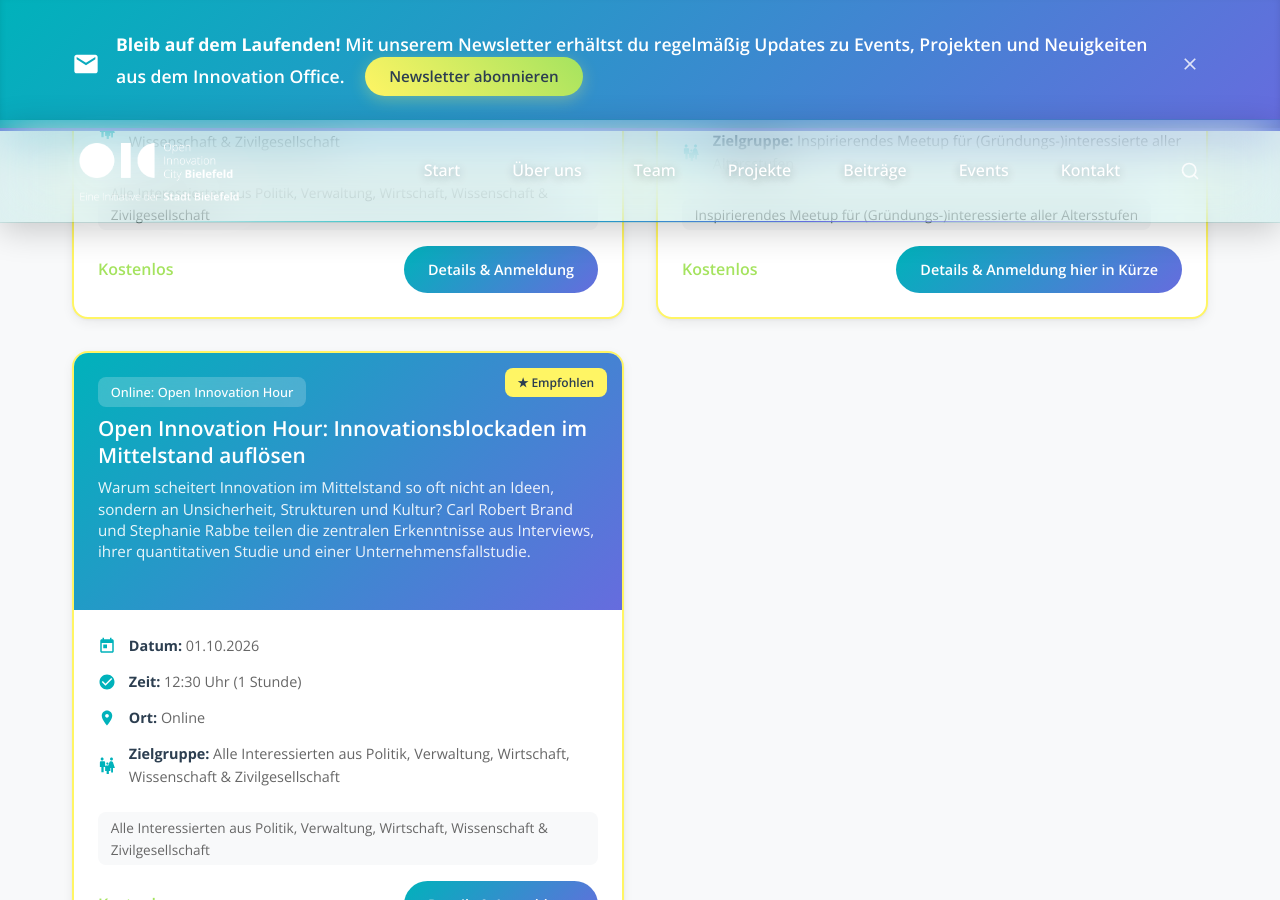
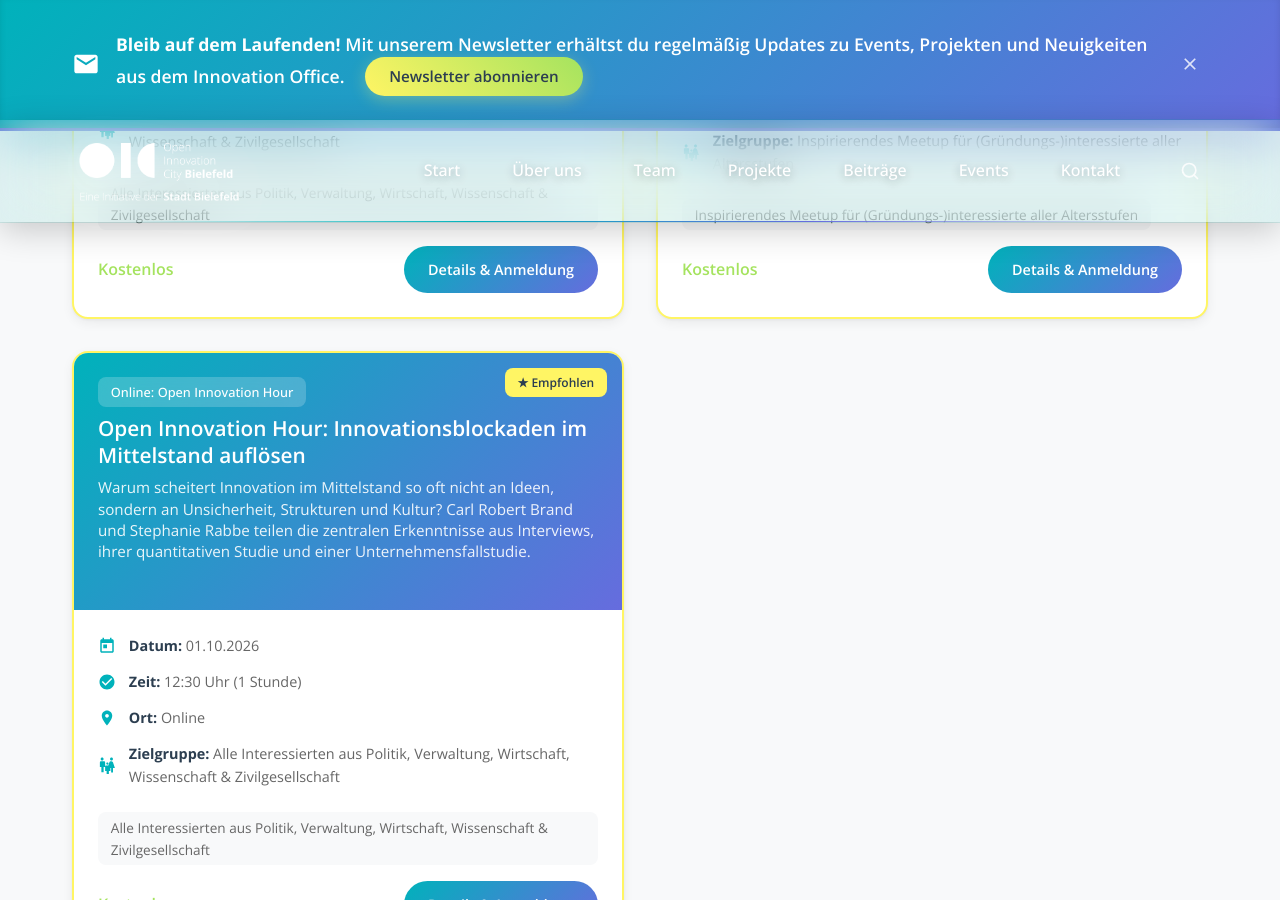
Before and after one commit to Open-Innovation-City/oic-bielefeld-website, a Jekyll site: the page built from index.html, in a window 1280 px wide and 900 px high, scrolled down 5850 px. Built offline with Jekyll 4.4.1, drawn with Linux system fonts in a browser that asks for light colours.

Commit message:
Update events.yml
Meetup September aktualisiert und beitrags-URL eingebunden

```diff
--- a/_data/events.yml
+++ b/_data/events.yml
@@ -329,7 +329,8 @@
   category: "Meetup & Netzwerken"
   target_audience: "Inspirierendes Meetup für (Gründungs-)interessierte aller Altersstufen"
   cost: "Kostenlos"
-  link_text: "Details & Anmeldung hier in Kürze"
+  booking_url: "/beitraege/wirkungsorientierte-unternehmen/"
+  link_text: "Details & Anmeldung"
   featured: true
   topic: "events"
 
```
